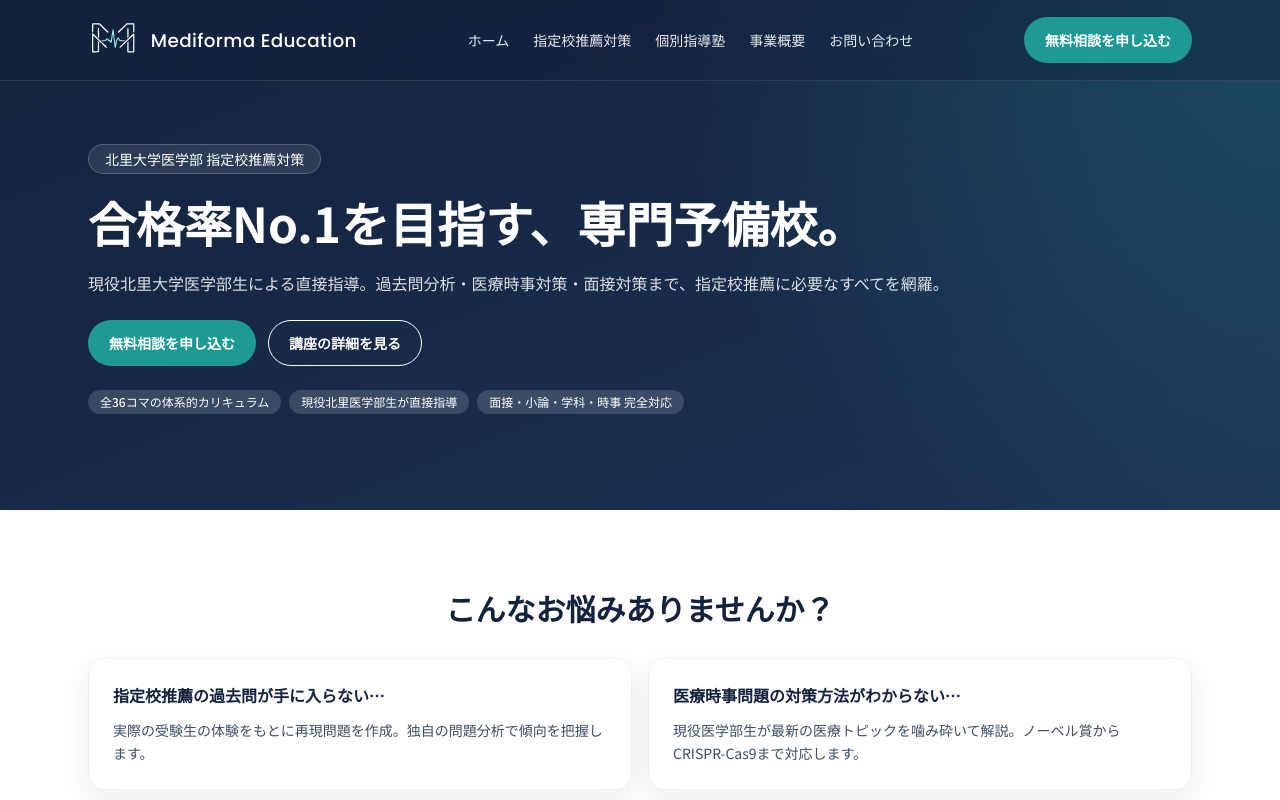
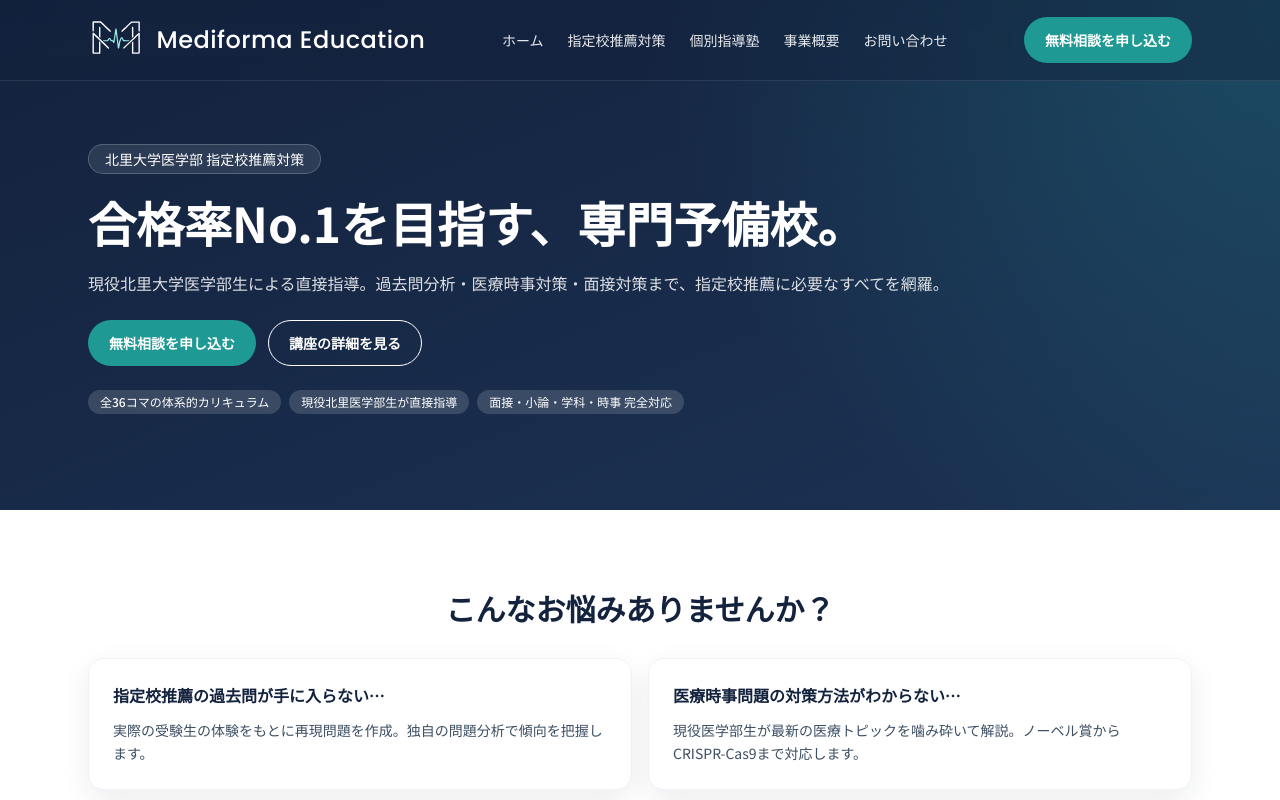
Before and after one commit to kentaro23/mediforma-education, a Next.js app: page / in a window 1280 px wide. Shown: the top 800 px of the page. Built offline with nearby package versions, Linux system fonts and the light colour scheme.

Commit message:
Match brand wordmark to text-2xl and adjust logo size

```diff
--- a/src/components/layout/Brand.tsx
+++ b/src/components/layout/Brand.tsx
@@ -13,14 +13,14 @@
       <Image
         src={light ? "/images/logo-white.svg" : "/images/logo.svg"}
         alt={siteConfig.logoAlt}
-        width={84}
-        height={36}
-        className="block h-8 w-auto shrink-0 md:h-9"
+        width={96}
+        height={40}
+        className="block h-9 w-auto shrink-0 md:h-10"
       />
       <div className="flex items-center leading-tight">
         <p
           className={clsx(
-            "font-poppins text-[1.15rem] font-medium tracking-[0.02em]",
+            "font-poppins text-2xl font-medium tracking-[0.02em]",
             light ? "text-white" : "text-navy-900"
           )}
         >
```
